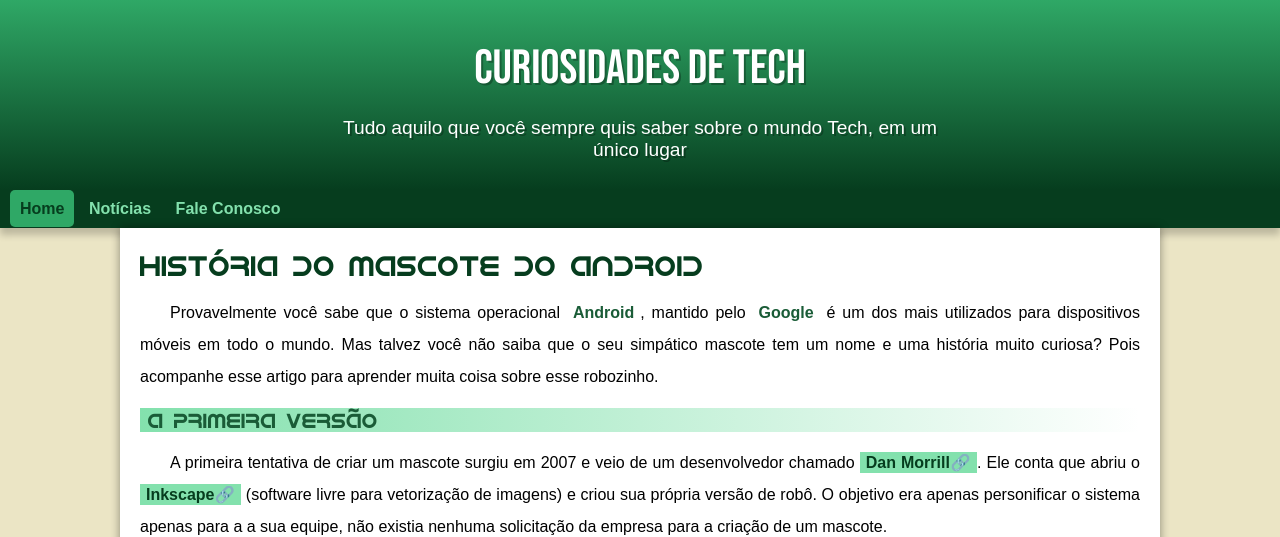
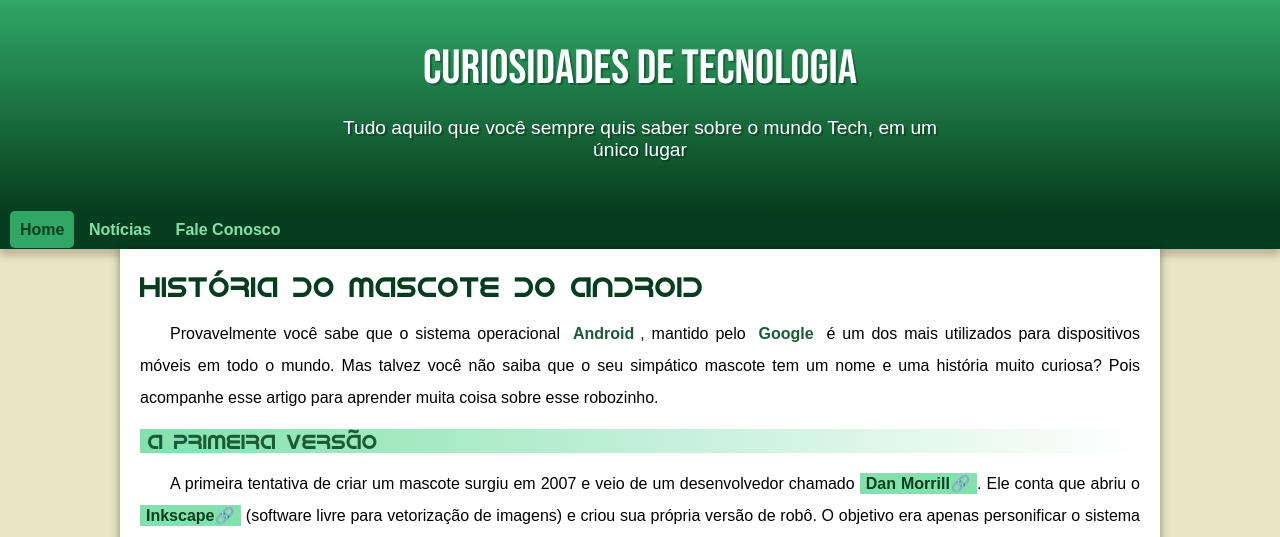
Before and after one commit to RafaelTorales/projeto-android, a plain HTML site: page index.html in a window 1280 px wide. Shown: the top 537 px of the page. Drawn offline with Linux system fonts and the light colour scheme.

Commit message:
Manutenção

```diff
--- a/index.html
+++ b/index.html
@@ -10,7 +10,7 @@
 </head>
 <body>
     <header>
-        <h1>Curiosidades de Tech</h1>
+        <h1>Curiosidades de Tecnologia</h1>
         <p>Tudo aquilo que você sempre quis saber sobre o mundo Tech, em um único lugar</p>
     </header>
     <nav>
--- a/style.css
+++ b/style.css
@@ -57,7 +57,7 @@ header > p {
     font-family: var(--fonte-padrao);
     max-width: 600px;
     margin: auto;
-    margin-bottom: 30px;
+    padding-bottom: 50px;
     padding-right: 10px;
     padding-left: 10px;
     text-shadow: 2px 2px 0px rgba(0, 0, 0, 0.27);
```
